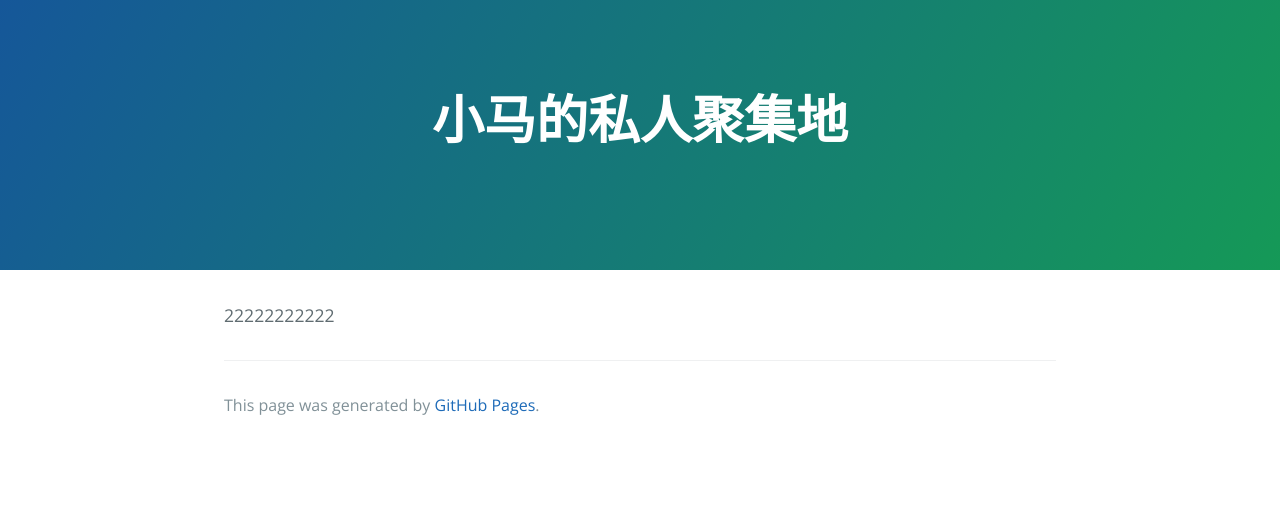
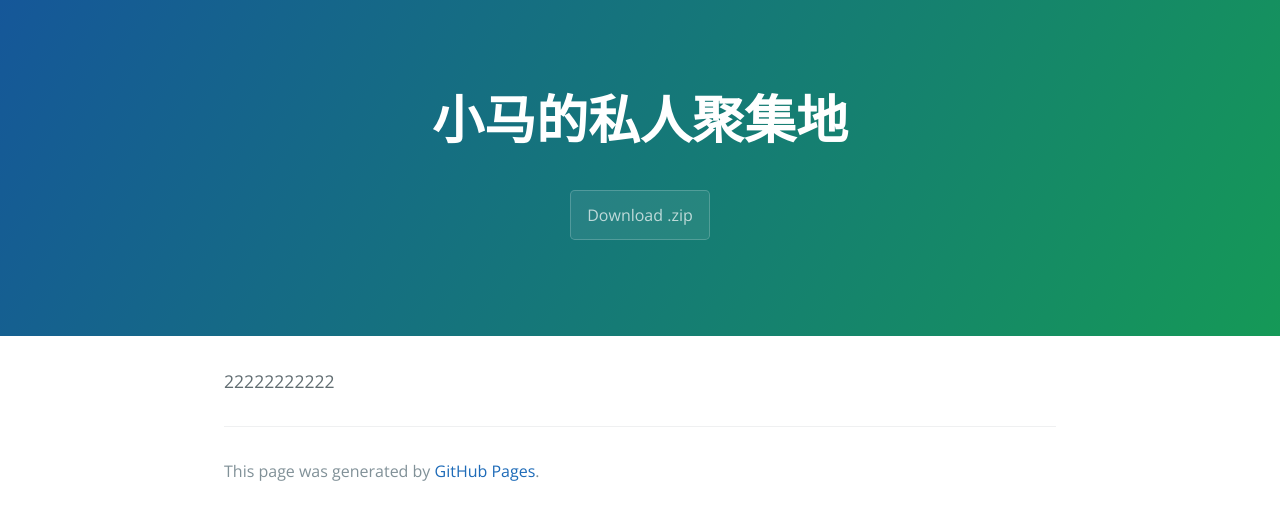
Before and after one commit to vanishma/vanishma.github.io, a Jekyll site: the page built from index.md, in a window 1280 px wide. Shown: the top 520 px of the page. Built offline with Jekyll 4.4.1, drawn with Linux system fonts in a browser that asks for light colours; the repository's description, which GitHub fills in, is left out.

Commit message:
更改内容

```diff
--- a/_layouts/default.html
+++ b/_layouts/default.html
@@ -16,8 +16,9 @@
       {% if site.github.is_project_page %}
         <a href="{{ site.github.repository_url }}" class="btn">View on GitHub</a>
       {% endif %}
-      {% if site.show_downloads %}
+
         <a href="{{ site.github.zip_url }}" class="btn">Download .zip</a>
+        {% if site.show_downloads %}
         <a href="{{ site.github.tar_url }}" class="btn">Download .tar.gz</a>
       {% endif %}
     </section>
```
